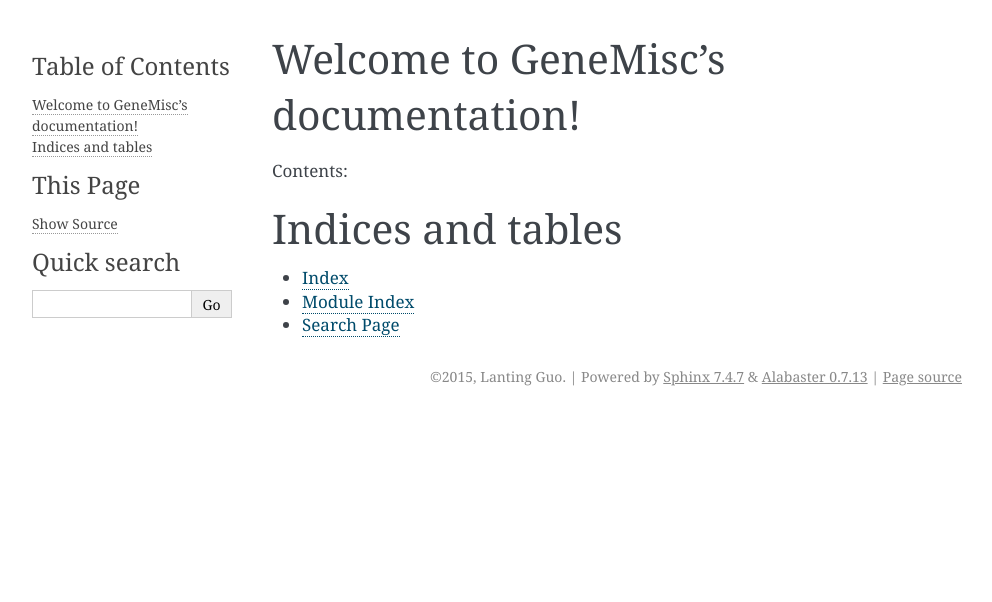
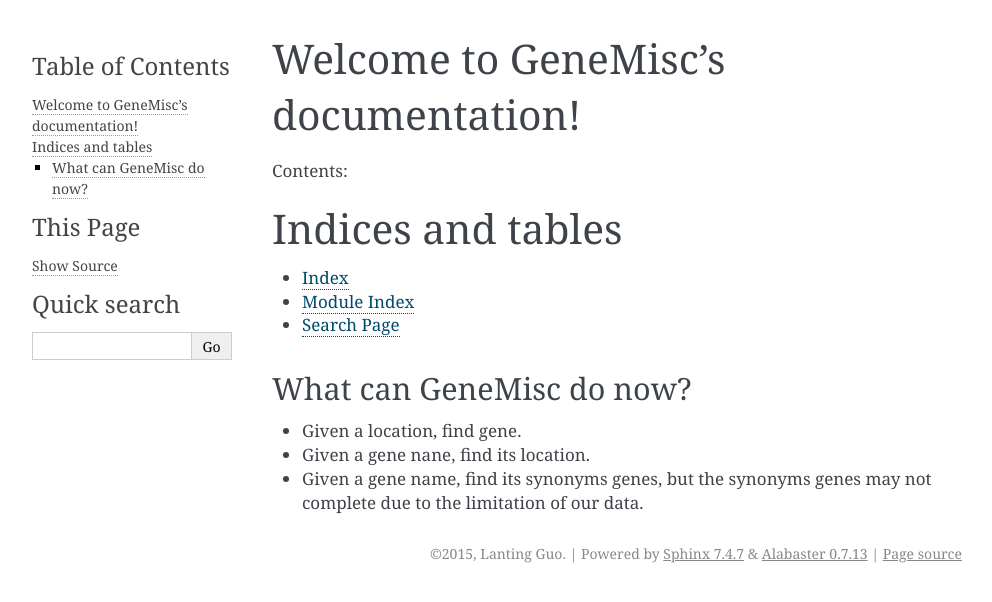
Before and after one commit to zhmz90/GeneMisc.jl, a Sphinx documentation site: the page built from docs/index.rst, in a window 1280 px wide. Shown: the top 602 px of the page, without its empty margins (148-1140 px from the left). Built offline with Sphinx 7.4.7, drawn with Linux system fonts in a browser that asks for light colours.

Commit message:
what can GeneMisc do

```diff
--- a/docs/index.rst
+++ b/docs/index.rst
@@ -19,3 +19,9 @@
 * :ref:`genindex`
 * :ref:`modindex`
 * :ref:`search`
+=========================
+What can GeneMisc do now?
+=========================
+* Given a location,  find gene.
+* Given a gene nane, find its location.
+* Given a gene name, find its synonyms genes, but the synonyms genes may not complete due to the limitation of our data.
```
